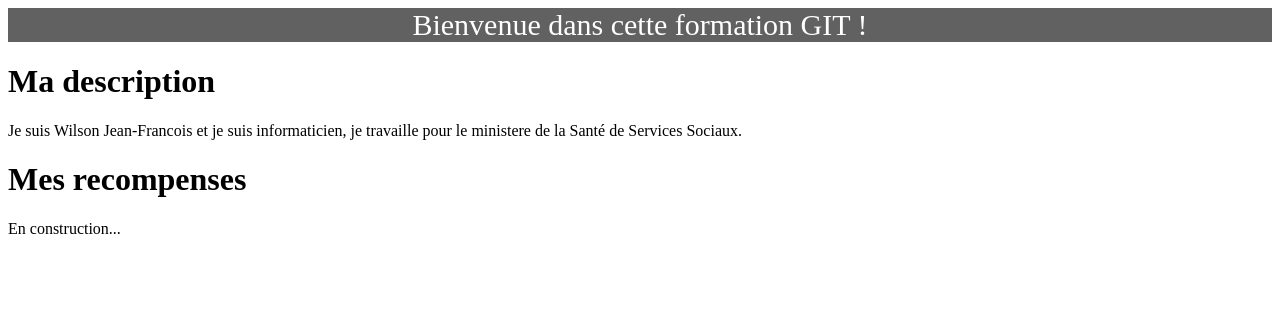
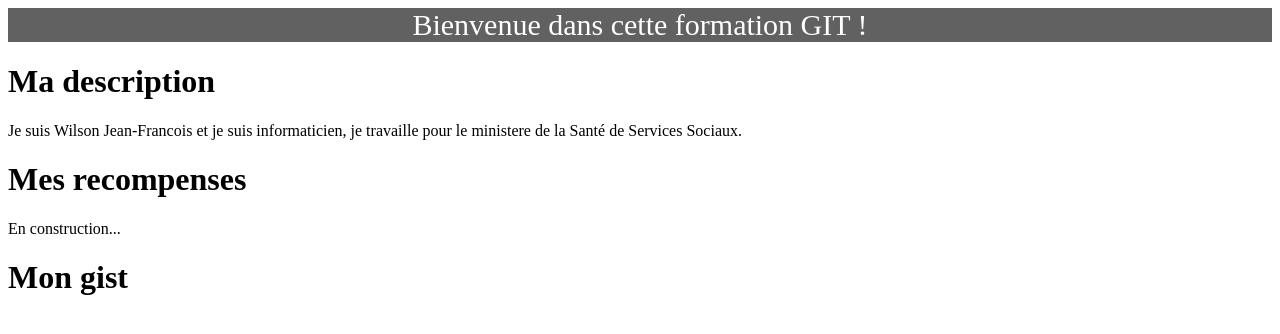
Before and after one commit to wjfrancois/Mon_site_web, a plain HTML site: page hello.html in a window 1280 px wide. Drawn offline with Linux system fonts and the light colour scheme.

Commit message:
ajout de mon gist

```diff
--- a/hello.html
+++ b/hello.html
@@ -27,5 +27,10 @@
 		<h1> Mes recompenses</h1>
 		<p> En construction...</p>
 		</div>
+		<!-- Gist -->
+		<div>
+		<h1> Mon gist</h1>
+		<p> <script src="https://gist.github.com/wjfrancois/269feb28e6feb263953a964d0d75b0bb.js"></script></p>
 
+		</div>
 </body></html>
```
